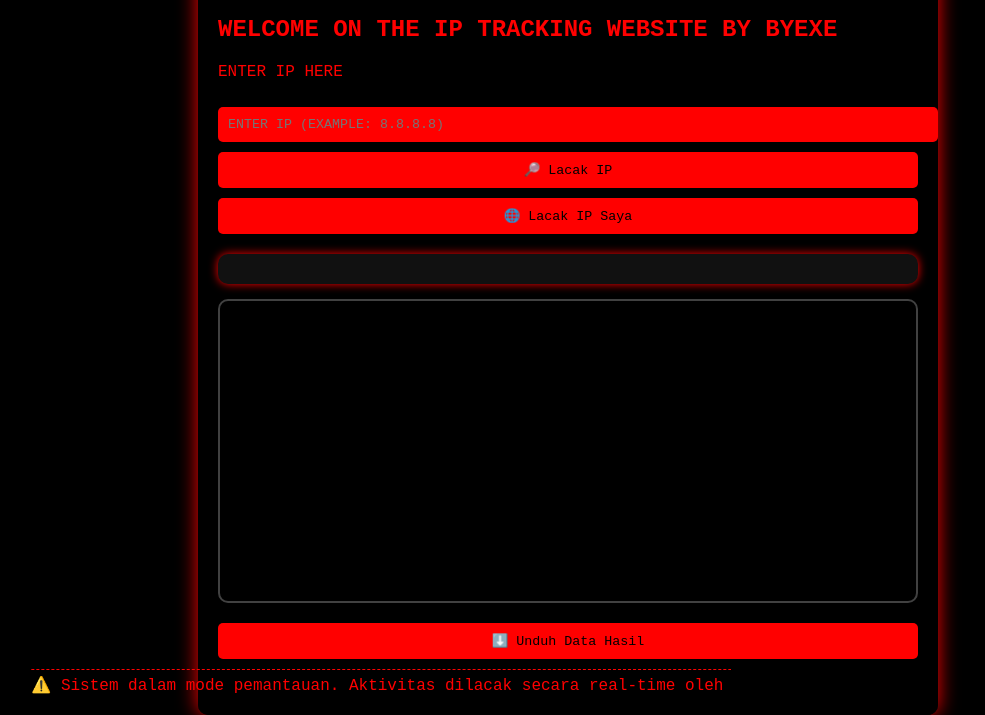
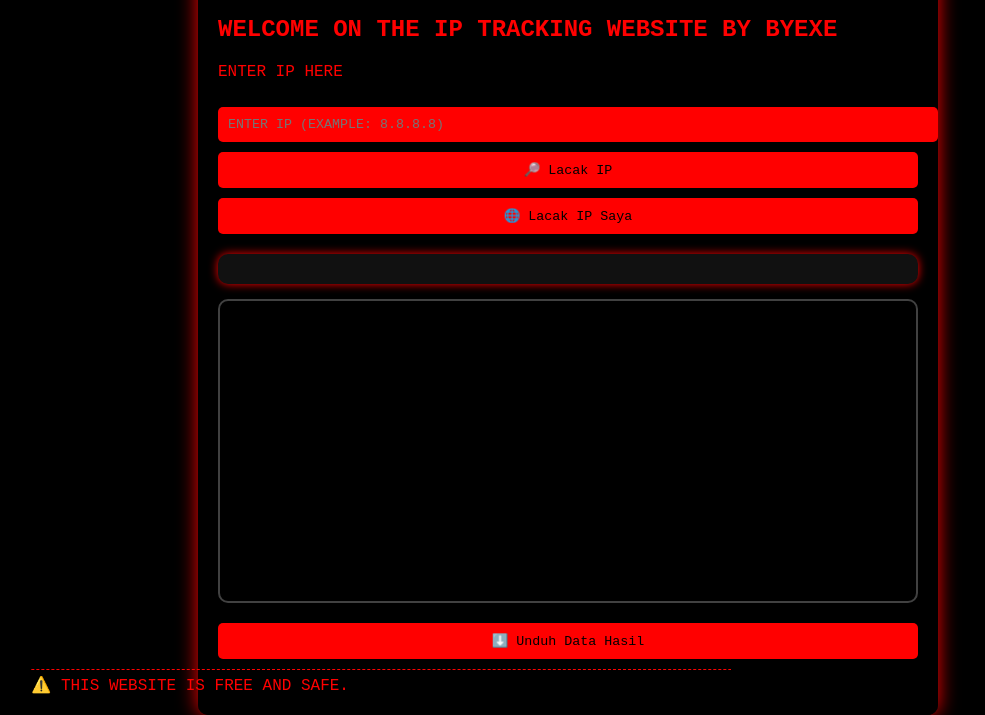
Before and after one commit to Arby-Hex/web-track-ip, a plain HTML site: page index.html in a window 1280 px wide. Shown: the part 211-926 px from the top of the page, without its empty margins (72-1057 px from the left). Drawn offline with nearby package versions, Linux system fonts and the light colour scheme.

Commit message:
Update index.html

```diff
--- a/index.html
+++ b/index.html
@@ -122,7 +122,7 @@
     <div id="allLogs"></div>
    </div>
    <div class="scrolling-text">
-    ⚠️ Sistem dalam mode pemantauan. Aktivitas dilacak secara real-time oleh GhazoOfc.
+    ⚠️ THIS WEBSITE IS FREE AND SAFE.
    </div>
   </div>
 
```
